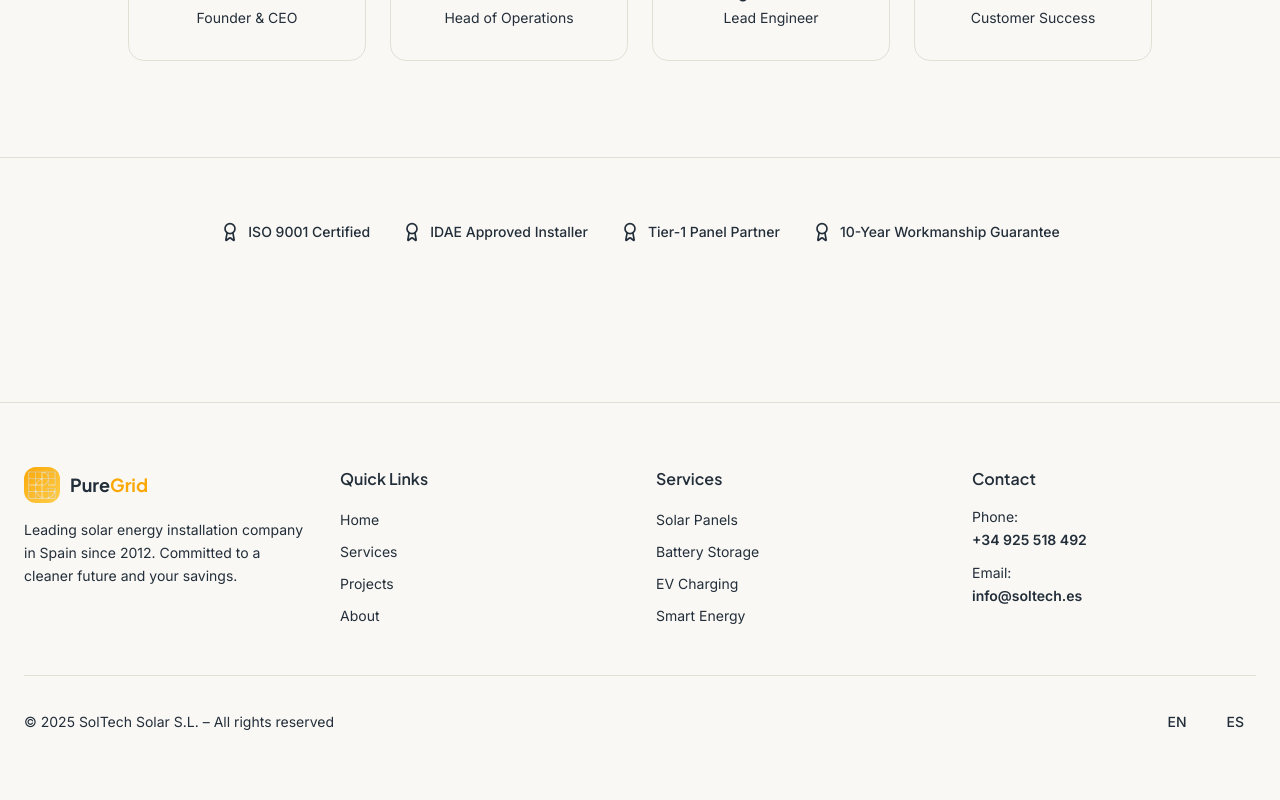
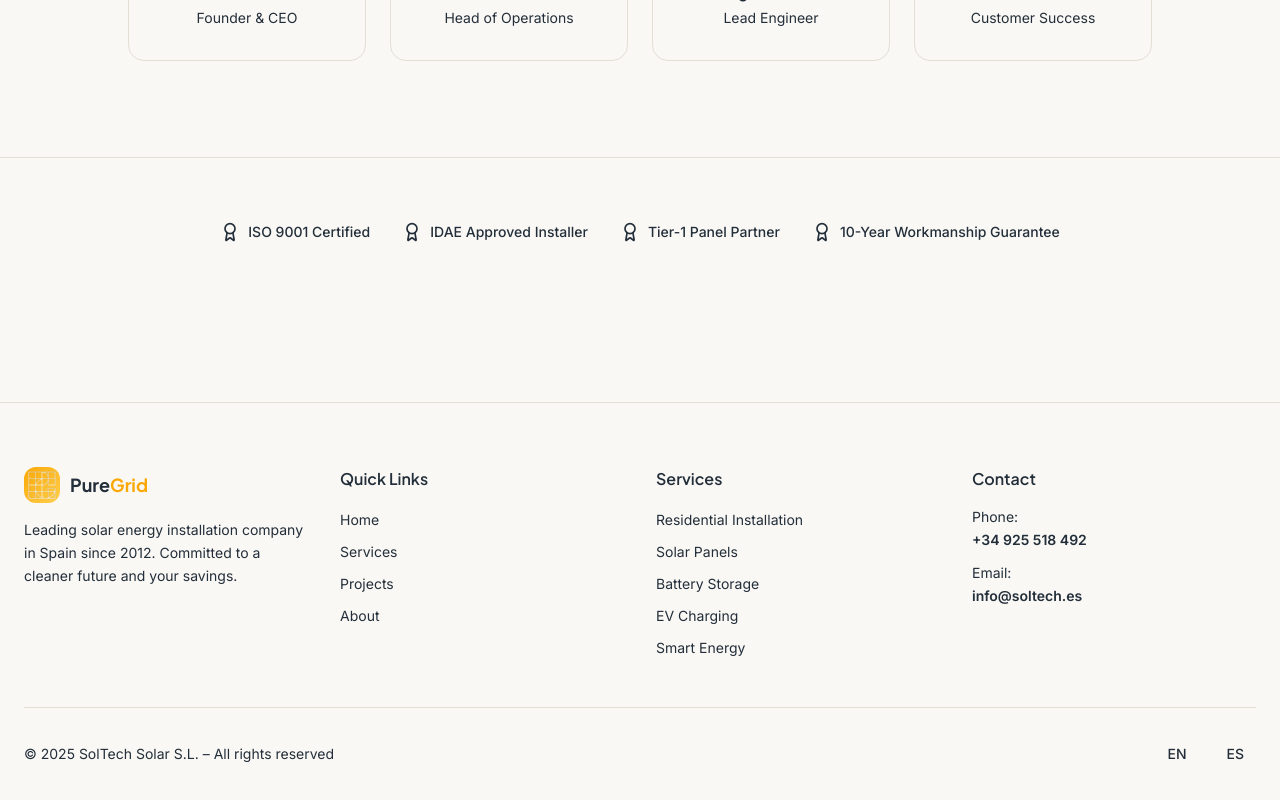
Before and after one commit to laqlan/solarsite2, a React (Vite) app: page /about in a window 1280 px wide. Shown: the part 1390-2190 px from the top of the page. Built offline with nearby package versions, Linux system fonts and the light colour scheme.

Commit message:
Add Residential Installation link to footer Services section

```diff
--- a/src/components/Footer.tsx
+++ b/src/components/Footer.tsx
@@ -66,6 +66,14 @@ export default function Footer() {
           <div>
             <h4 className="font-semibold text-foreground mb-4">Services</h4>
             <ul className="space-y-2">
+              <li>
+                <Link
+                  to="/residential-installation"
+                  className="text-sm text-muted-foreground hover:text-solar transition-colors"
+                >
+                  {language === "en" ? "Residential Installation" : "Instalación Residencial"}
+                </Link>
+              </li>
               <li>
                 <Link
                   to="/services#service-solar"
```
